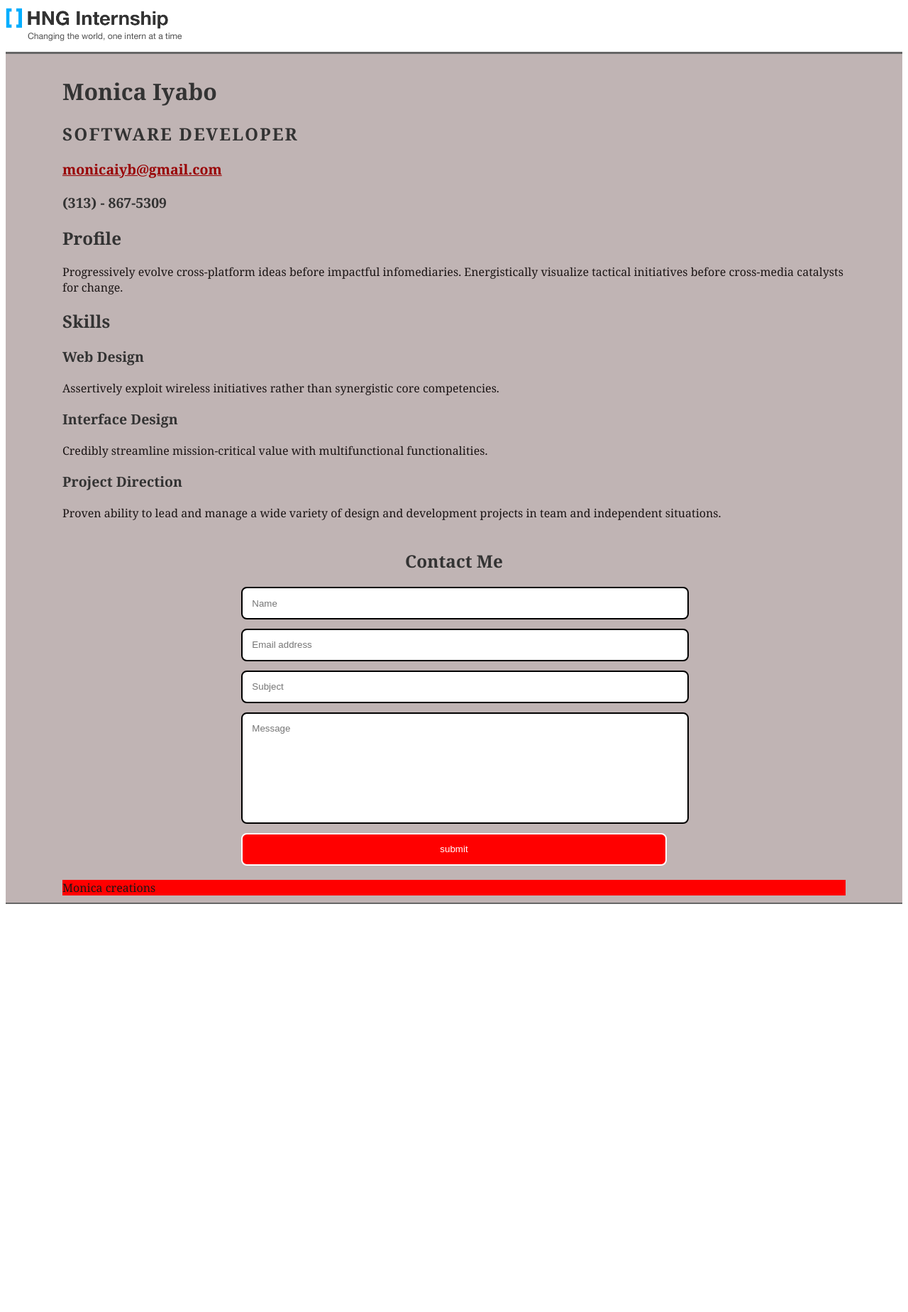
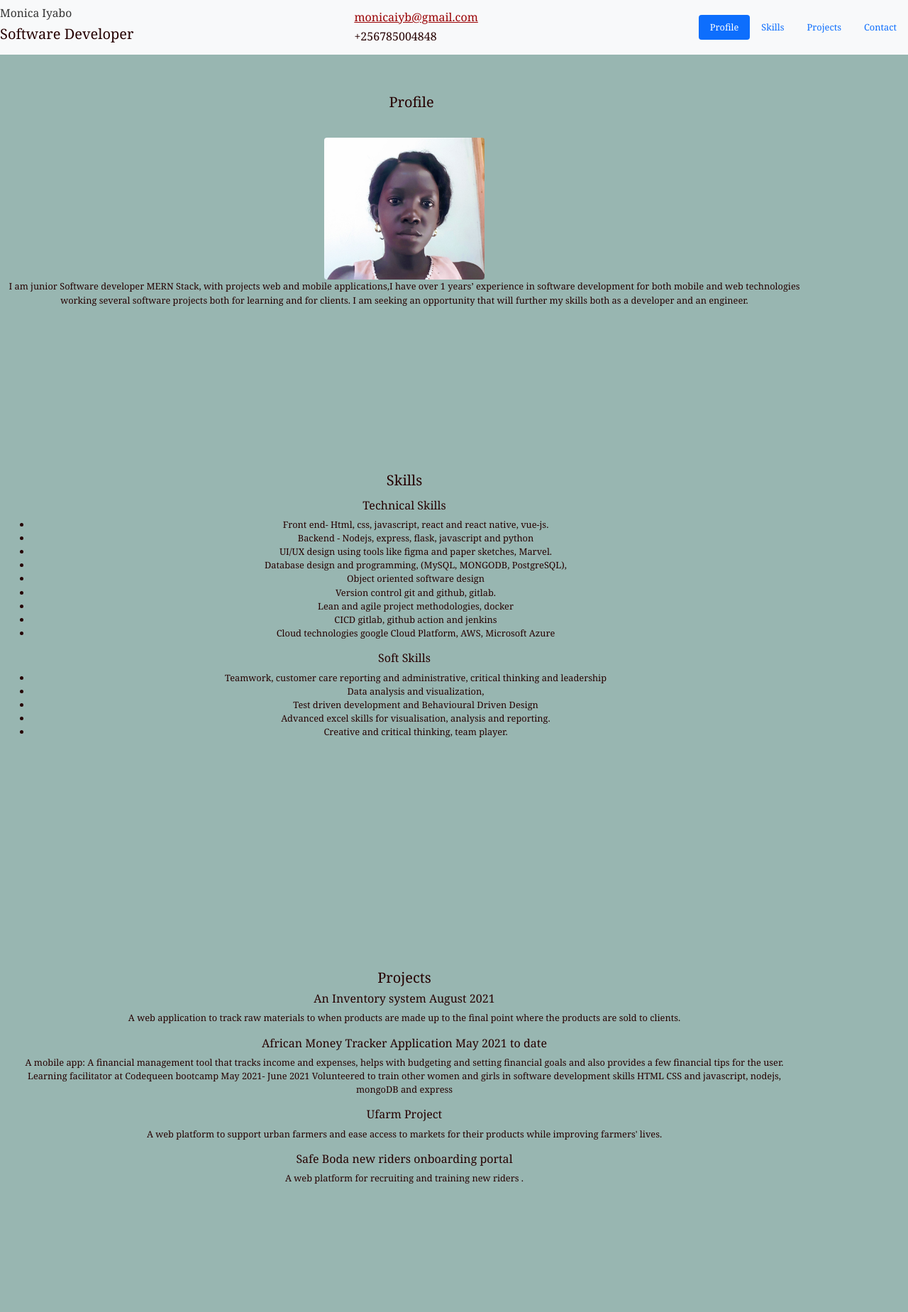
Before and after one commit to monicaiyb/my_resume, a website: page page.html in a window 1280 px wide. Shown: the top 1849 px of the page at 71% size. Before the commit the page ends 1284 px from the top, so only its background shows below. Drawn offline with nearby package versions, Linux system fonts and the light colour scheme.

Commit message:
Update resume

```diff
--- a/page.html
+++ b/page.html
@@ -1,84 +1,170 @@
 <!DOCTYPE html>
 <html lang="en">
-
   <head>
-  <meta charset="UTF-8">
-  <meta http-equiv="X-UA-Compatible" content="IE=edge">
-  <meta name="viewport" content="width=device-width, initial-scale=1.0">
+    <meta charset="UTF-8" />
+    <meta http-equiv="X-UA-Compatible" content="IE=edge" />
+    <meta name="viewport" content="width=device-width, initial-scale=1.0" />
     <title>Monicaiyb Portfolio</title>
-  <link rel="stylesheet" href="/style.css">
+    <link
+      href="https://cdn.jsdelivr.net/npm/bootstrap@5.1.3/dist/css/bootstrap.min.css"
+      rel="stylesheet"
+      integrity="sha384-1BmE4kWBq78iYhFldvKuhfTAU6auU8tT94WrHftjDbrCEXSU1oBoqyl2QvZ6jIW3"
+      crossorigin="anonymous"
+    />
+    <link rel="stylesheet" href="/style.css" />
   </head>
 
   <body>
     <div class="header">
-    <img src="./public/images/brand-logo.png" alt="HNG" srcset="">
+      <!-- As a link -->
+      <nav class="navbar navbar-light bg-light">
+        <div class="name">
+          <h4>Monica Iyabo</h4>
+          <h5>Software Developer</h5>
+        </div>
+        <div class="contact-info">
+          <h6><a href="mailto:monicaiyb@gmail.com">monicaiyb@gmail.com</a></h6>
+          <h6>+256785004848</h6>
+        </div>
+        <ul class="nav nav-pills nav-fill justify-content-center">
+          <li class="nav-item">
+            <a class="nav-link active" aria-current="page" href="#profile">Profile</a>
+          </li>
+          <li class="nav-item">
+            <a class="nav-link" href="#skills">Skills</a>
+          </li>
+          <li class="nav-item">
+            <a class="nav-link" href="#projects">Projects</a>
+          </li>
 
+          <li class="nav-item">
+            <a class="nav-link" href="#contact">Contact</a>
+          </li>
+
+        </ul>
+      </nav>
+      <!-- As a heading -->
     </div>
     <div class="doc">
-    <Div class="name">
-      <h1>Monica Iyabo</h1>
-      <h2>Software Developer</h2>
-    </Div>
-    <div class="contact-info">
 
-      <h3><a href="mailto:monicaiyb@gmail.com">monicaiyb@gmail.com</a></h3>
-      <h3>(313) - 867-5309</h3>
-    </div>
-  <div class="body">
 
+
+      <div class="container">
         <!--// .contact-info -->
 
-      <div class="profile">
+        <div class="profile" id="profile">
           <div class="profile_head">
-          <h2>Profile</h2>
+            <h5>Profile</h5>
           </div>
-        <div class="profile_head">
+          <div class="profile_body">
+            <img src="./public/images/monica.jpg" height=200 class="rounded mx-auto d-block" alt="...">
             <p class="enlarge">
-            Progressively evolve cross-platform ideas before impactful infomediaries. Energistically visualize tactical
-            initiatives before cross-media catalysts for change.
+              I am junior Software developer MERN Stack, with projects web and mobile applications,I have over 1 years’ experience in software development for both mobile and web technologies working several software projects both for learning and for clients.
+              I am seeking an opportunity that will further my skills both as a developer and an engineer.
+
             </p>
           </div>
         </div>
-      <div class="skills">
+        <div class="skills" id="skills">
           <div class="skills_head">
-          <h2>Skills</h2>
+            <h5>Skills</h5>
           </div>
           <div class="skills_body">
+            <div class="talent">
+              <h6>Technical Skills</h6>
+             <ul>
+               <li>Front end- Html, css, javascript, react and react native, vue-js.</li>
+               <li>Backend - Nodejs, express, flask, javascript and python</li>
+               <li>UI/UX design using tools like figma and paper sketches, Marvel.</li>
+               <li>Database design and programming, (MySQL, MONGODB, PostgreSQL), </li>
+               <li>Object oriented software design </li>
+               <li>Version control git and github, gitlab.</li>
+               <li>Lean and agile project methodologies, docker</li>
+               <li>CICD gitlab, github action and jenkins </li>
+               <li>Cloud technologies google Cloud Platform, AWS, Microsoft Azure</li>
 
+             </ul>
+            </div>
             <div class="talent">
-            <h3>Web Design</h3>
-            <p>Assertively exploit wireless initiatives rather than synergistic core competencies. </p>
+              <h6>Soft Skills</h6>
+             <ul>
+             <li>Teamwork, customer care reporting and administrative, critical thinking and leadership</li>
+             <li>Data analysis and visualization,</li>
+             <li>Test driven development and Behavioural Driven Design</li>
+             <li> Advanced excel skills for visualisation, analysis and reporting.</li>
+             <li>Creative and critical thinking, team player.</li>
+             </ul>
             </div>
 
+          </div>
+        </div>
+        <div class="projects" id="projects">
+          <div class="projects_head">
+            <h5>Projects</h5>
+          </div>
+          <div class="projects_body">
             <div class="talent">
-            <h3>Interface Design</h3>
-            <p>Credibly streamline mission-critical value with multifunctional functionalities. </p>
+              <h6>An Inventory system August 2021</h6>
+              <p>
+
+A web application to track raw materials to when products are made up to the final point where the products are sold to clients.
+<h6>African Money Tracker Application May 2021 to date</h6>
+<p>A mobile app: A financial management tool that tracks income and expenses, helps with budgeting and setting financial goals and also provides a few financial tips for the user.
+  Learning facilitator at Codequeen bootcamp May 2021- June 2021
+  Volunteered to train other women and girls in software development skills HTML CSS and javascript, nodejs, mongoDB and express</p>
+
+
+<h6>Ufarm Project</h6>
+<p>A web platform to support urban farmers and ease access to markets for their products while improving farmers' lives.</p>
+<h6>Safe Boda new riders onboarding portal</h6>
+<p>A web platform for recruiting and training new riders .</p>
+
+
+
+              </p>
             </div>
 
-          <div class="talent">
-            <h3>Project Direction</h3>
-            <p>Proven ability to lead and manage a wide variety of design and development projects in team and
-              independent situations.</p>
           </div>
         </div>
-      </div>
-      <div class="contact">
-
+        <div class="contact" id="contact">
           <form class="cf" method="POST" action="/resume" id="contact-form">
-          <h2> Contact Me</h2>
+            <h2>Contact Me</h2>
 
             <div class="form_left">
-            <input type="text" id="name" placeholder="Name" class="name" name="name">
-            <input type="email" id="email" placeholder="Email address" class="email" name="email">
-            <input type="text" id="subject" placeholder="Subject" class="subject" name="subject">
-            <textarea name="message" type="text" id="message" class="message" placeholder="Message"></textarea>
+              <input
+                type="text"
+                id="name"
+                placeholder="Name"
+                class="name"
+                name="name"
+              />
+              <input
+                type="email"
+                id="email"
+                placeholder="Email address"
+                class="email"
+                name="email"
+              />
+              <input
+                type="text"
+                id="subject"
+                placeholder="Subject"
+                class="subject"
+                name="subject"
+              />
+              <textarea
+                name="message"
+                type="text"
+                id="message"
+                class="message"
+                placeholder="Message"
+              ></textarea>
             </div>
-          <input type="submit" value="submit" id="input-submit">
-
+            <input type="submit" value="submit" id="input-submit" />
           </form>
         </div>
       </div>
-    <div class="footer">Monica creations </div>
+      <div class="footer">Monica creations</div>
     </div>
     <script>
       function sendEmail(name, email, subject, message) {
@@ -86,33 +172,30 @@
           method: "POST",
           headers: {
             Accept: "application/json",
-          "Content-Type": "application/json"
+            "Content-Type": "application/json",
           },
           body: JSON.stringify({
             name: name,
             email: email,
             subject: subject,
-          message: message
-        })
+            message: message,
+          }),
         };
-      return fetch("/resume", options)
-        .then(res => {
+        return fetch("/resume", options).then((res) => {
           if (res.status === 200) {
             Swal.fire({
-              icon: 'success',
-              title: 'Your message has been sent Successfully!',
-            })
-            form.reset()
+              icon: "success",
+              title: "Your message has been sent Successfully!",
+            });
+            form.reset();
           } else {
             Swal.fire({
-              icon: 'error',
-              title: 'Error, please try agian!',
-            })
+              icon: "error",
+              title: "Error, please try agian!",
+            });
           }
-        })
+        });
       }
     </script>
   </body>
-
-
 </html>
--- a/style.css
+++ b/style.css
@@ -1,20 +1,126 @@
-body { font-family: Georgia; color: rgb(27, 21, 21); }
-.doc { padding: 10px 80px; margin: 10px auto; background: #c0b4b4; border: solid #666; border-width: 3px 0 2px 0; }
-.header img{
-    height: 50px;
+body {
+  font-family: Georgia;
+    color: #250001;
+  width: 100%;
+  margin-top: 8%;
+
+  background: #98B6B1;
+  font-size: 80%;
+  display: flex;
+  justify-content: space-between;
+}
+.header{
+  position: fixed; /* Set the navbar to fixed position */
+  top: 0; /* Position the navbar at the top of the page */
+  width: 100%;
+  overflow: hidden;
+  z-index: 9999;
+}
+
+
+
+/* Home Page CSS */
+.profile {
+  width: 100%;
+  height: 60vh;
+  align-self: center;
+  margin-bottom: 6%;
+  text-align: center;
+}
+.profile .profile_head {
+  padding: 2%;
+  margin: 2%;
+  width: 100%;
 
 }
+.skills {
+  width: 100%;
+  height: 80vh;
+  align-self: center;
+  margin-bottom: 6%;
+  text-align: center;
+}
+.skills .skills_head {
+  padding: 0.5%;
+  margin: 0.5%,0.6%;
+  width: 100%;
 
-.name h2 { text-transform: uppercase; letter-spacing: 2px; }
-.contact-info { margin-top: 7px; }
-h2 { font-size: 152% }
-h3, h4 { font-size: 122%; }
-h1, h2, h3, h4 { color: #333; }
-a { color: #990003 }
+}
+.projects {
+  width: 100%;
+  height: 60vh;
+  margin-bottom: 6%;
+  align-self: center;
 
-a:hover { text-decoration: none; }
-strong { font-weight: bold; }
-.footer{
+  text-align: center;
+}
+.projects .project_head {
+  padding: 2%;
+  margin: 2%;
+  width: 100%;
+
+}
+.contact {
+  width: 100%;
+  height: 80vh;
+  align-self: center;
+  margin-bottom: 8%;
+  text-align: center;
+}
+.profile .profile_head {
+  padding: 20px;
+  margin: 10px;
+  width: 100%;
+
+}
+.home-top-left {
+  width: 50%;
+  float: left;
+  padding: 20px;
+  margin: 10px;
+  border: 2px solid red;
+  align-self: center;
+}
+.home-top-right {
+  width: 50%;
+  float: right;
+  padding: 20px;
+  border: 2px solid red;
+  margin: 10px;
+  align-self: center;
+}
+
+.name h2 {
+  text-transform: uppercase;
+  letter-spacing: 2px;
+}
+.contact-info {
+  margin-top: 7px;
+}
+h2 {
+  font-size: 152%;
+}
+h3,
+h4 {
+  font-size: 122%;
+}
+h1,
+h2,
+h3,
+h4 {
+  color: #333;
+}
+a {
+  color: #990003;
+}
+
+a:hover {
+  text-decoration: none;
+}
+strong {
+  font-weight: bold;
+}
+.footer {
   background-color: red;
 }
 
@@ -23,20 +129,17 @@ form {
   text-align: center;
   margin: 20px auto;
 }
-   input, textarea {
-      border:2px, solid;
-      outline:0;
+input,
+textarea {
+  border: 2px, solid;
+  outline: 0;
   padding: 1em;
-      border-radius:8px;
+  border-radius: 8px;
   display: block;
   width: 100%;
   margin-top: 1em;
-      font-family: 'Merriweather', sans-serif;
-       box-shadow:0 1px 1px rgba(black, 0.1);
+  font-family: "Merriweather", sans-serif;
    resize: none;
-
-
-
 }
 
 #input-submit {
@@ -45,13 +148,9 @@ form {
   cursor: pointer;
 }
 
-
-
 textarea {
   height: 126px;
 }
-
-
 
 .half {
   float: left;
@@ -59,12 +158,13 @@ form {
   margin-bottom: 1em;
 }
 
- .right { width: 50%; }
+.right {
+  width: 50%;
+}
 
 .left {
   margin-right: 2%;
 }
-
 
 @media (max-width: 480px) {
   .half {
@@ -73,7 +173,6 @@ form {
     margin-bottom: 0;
   }
 }
-
 
 /* Clearfix */
 .cf:before,
```
Also changed, not shown: public/images/monica.jpg (added). Lines whose indentation alone changed are shown as unchanged.
